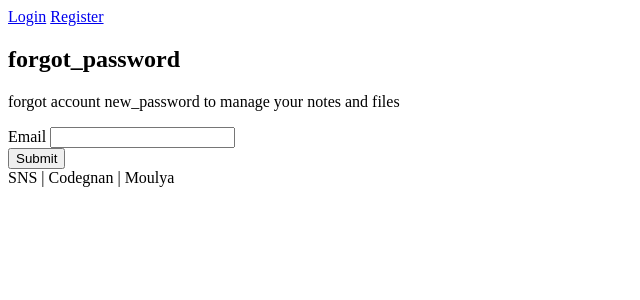
After one commit to moulyameruva6-collab/Flask_Practice, a Flask app: page /forgot_password in a window 1280 px wide. The commit adds this page. Shown: the top 300 px of the page, without its empty margins (0-640 px from the left). Run offline with Flask 3, Linux system fonts and the light colour scheme.

Commit message:
Updated SNS-Project

```diff
--- a/SNS-Project/app.py
+++ b/SNS-Project/app.py
@@ -24,7 +24,28 @@ def login():
         return render_template('login.html')
 
     # POST request
-    # login code here
+
+    if request.method=='POST':
+        email = request.form.get('email')
+        password = request.form.get('password')
+        status, user = AuthQueries.checkEmailExists(email=email, data=True)
+
+        if status == False:
+            print(user)
+            return redirect('/login')
+        #match password
+        status = validateHashPassword(password=password, hash_password=user['hashpassword'])
+
+        if status == False:
+            print("Password incoorect")
+            return redirect('/login')
+        #redirect to dashboard page
+        return redirect('/dashboard')
+
+
+
+
+
 
 
 # Register
@@ -97,22 +118,40 @@ def verify_otp():
     if request.method == 'GET':
         return render_template('verify-otp.html')
 
-    # OTP verification code here
-    if request.method=='POST':
-        otp=int(request.form.get('otp'))
-        #matchotp
+    if request.method == 'POST':
+        otp = int(request.form.get('otp'))
+
         if otp != session['otp']:
             print("OTP Incorrect")
             return redirect('/verify-otp')
-        hash_password=generateHashPassword(password=session['password'])
-        status,msg=AuthQueries.insertUserRecord(username=session['username'],email=session['email'],hash_password=hash_password)
+
+        hash_password = generateHashPassword(
+            password=session['password']
+        )
+
+        status, msg = AuthQueries.insertUserRecord(
+            username=session['username'],
+            email=session['email'],
+            hash_password=hash_password
+        )
 
         if status == False:
             print(msg)
             return redirect('/')
+
         print(msg)
-        return redirect ('/login')
+        return redirect('/login')
 
+#forgot password
+@app.route("/forgot_password", methods=['GET', 'POST'])
+def forgot_password():
+    if request.method == 'GET':
+        return render_template('forgot_password.html')
+
+
+@app.route("/dashboard")
+def dashboard():
+    return render_template("dashboard.html")
 
 
 
--- a/SNS-Project/database/tables.py
+++ b/SNS-Project/database/tables.py
@@ -7,7 +7,6 @@ def createTables():
 
         users_table_query = """create table if not exists users(
             userid bigint auto_increment primary key,
-            username varchar(100),
             email varchar(50) not null,
             hashpassword varchar(255) not null,
             is_active boolean default true,
--- /dev/null
+++ b/SNS-Project/templates/forgot_password.html
@@ -0,0 +1,32 @@
+{% extends "base.html" %}
+
+    {% block title %}
+        forgot_password
+    {% endblock %}
+
+{% block navmenu %}
+    <a href="/login">Login</a>
+   <a href="/register">Register</a>
+{% endblock %}
+
+{% block content %}
+    <div>
+        <h2>forgot_password</h2>
+        <p>forgot  account new_password to manage your notes and files</p>
+
+        <div>
+            <form action="#" method='POST'>
+
+                <div>
+                    <label for="email">Email</label>
+                    <input type="email" name="email" id="">
+                </div>
+
+                <div>
+                    <button type="submit">Submit</button>
+                </div>
+
+            </form>
+        </div>
+    </div>
+{% endblock %}
--- a/SNS-Project/templates/login.html
+++ b/SNS-Project/templates/login.html
@@ -7,6 +7,7 @@
 {% block navmenu %}
     <a href="/login">Login</a>
    <a href="/register">Register</a>
+
 {% endblock %}
 
 {% block content %}
@@ -15,7 +16,7 @@
         <p>login to account to manage your notes and files</p>
 
         <div>
-            <form action="">
+            <form action="/login" method='POST'>
 
                 <div>
                     <label for="email">Email</label>
@@ -29,7 +30,8 @@
                     <button type="submit">Submit</button>
                 </div>
                 <p>
-                    Don't have account? <a href="/register">Register</a>                                            <
+                    Don't have account? <a href="/register">Register</a>
+                    <p>Don't have password?<a href="/forgot_password">Forgot Password</a></p>                                           <
                 </p>
             </form>
         </div>
--- a/SNS-Project/templates/register.html
+++ b/SNS-Project/templates/register.html
@@ -38,7 +38,7 @@
                     <button type="submit">Submit</button>
                 </div>
                 <p>
-                    Don't know password <a href="#">Forget password</a>                                            <
+                    Do you have password <a href="/login">Login</a>                                            <
                 </p>
             </form>
         </div>
--- a/SNS-Project/utils.py
+++ b/SNS-Project/utils.py
@@ -34,10 +34,10 @@ def generateHashPassword(password: str):
     )
 
 
-def validateHashPassword(password: str, hash_password):
+def validateHashPassword(password, hash_password):
     return bcrypt.checkpw(
-        password.encode('utf-8'),
-        hash_password
+        password.encode(),
+        hash_password.encode()
     )
 
 class EmailTemplates:
```
Also changed, not shown: SNS-Project/database/utilsDB.py (+7 -4 lines), SNS-Project/templates/dashboard.html (added, +19 -0 lines), SNS-Project/templates/reset_password.html (added, +35 -0 lines).
